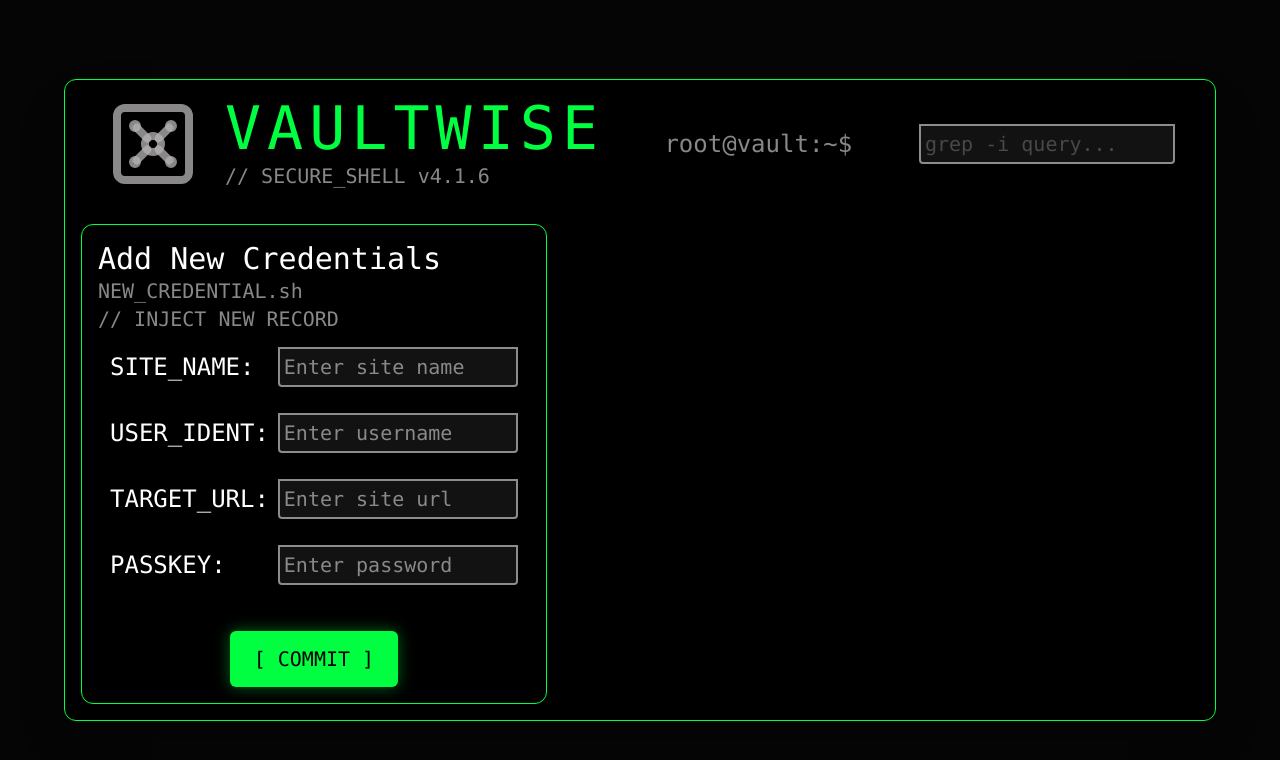
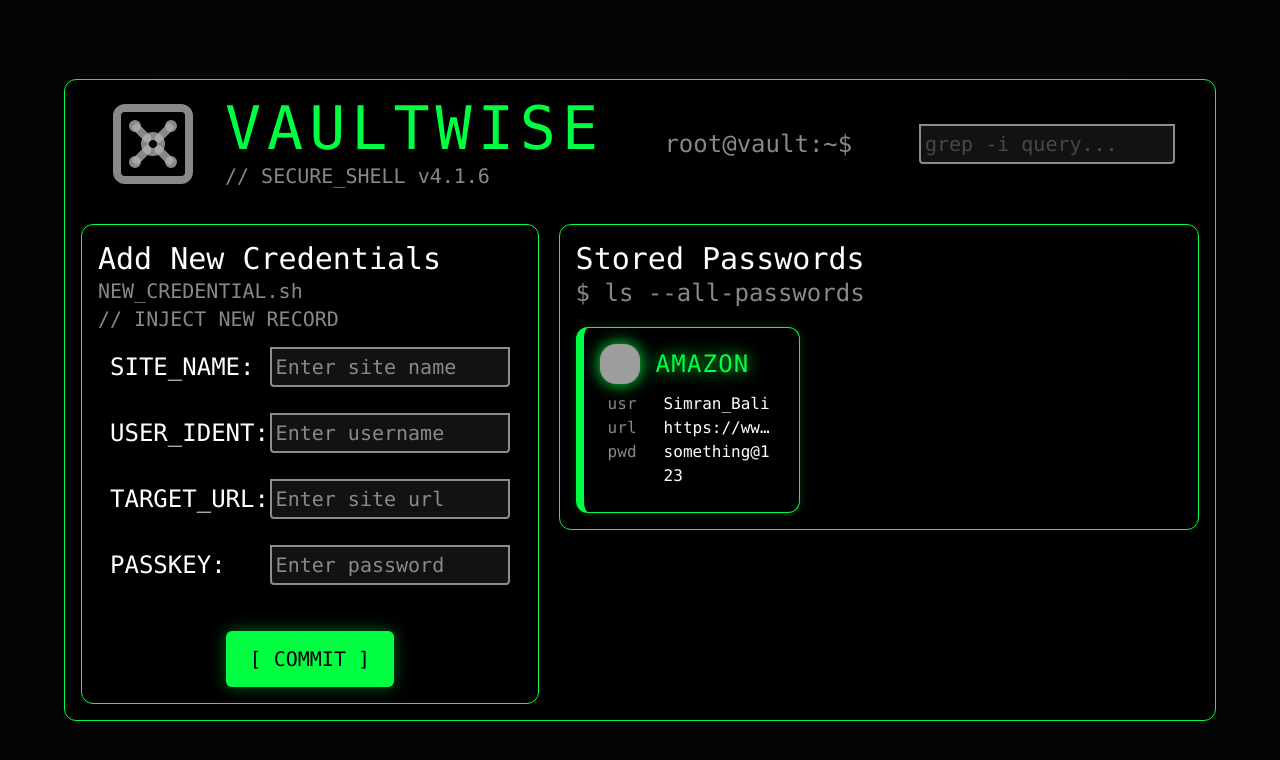
Before and after one commit to simranbali-ace04/VaultWise, a React (Vite) app: page / in a window 1280 px wide. Shown: the top 760 px of the page. Built offline with nearby package versions, Linux system fonts and the light colour scheme; grey boxes are pictures that could not be loaded.

Commit message:
stored password card

```diff
--- a/src/App.jsx
+++ b/src/App.jsx
@@ -2,13 +2,17 @@ import React from 'react'
 import Navbar from './components/navbar'
 import {Vault} from 'lucide-react'
 import LeftContent from './components/leftContent'
+import RightContent from './components/rightContent'
 
 const App = () => {
   return (
     <div className="min-h-screen bg-[#050505] flex items-center justify-center p-2 md:p-10 ">
       <div className="w-full max-w-6xl h-full max-h-212.5 bg-black border border-[#00FF41] rounded-xl overflow-hidden flex flex-col shadow-2xl">
         <Navbar />
+        <div className="flex flex-col md:flex-row gap-5 p-4 h-full w-full">
         <LeftContent />
+        <RightContent />
+        </div>
       </div>
     </div>
   )
--- a/src/components/leftContent.jsx
+++ b/src/components/leftContent.jsx
@@ -3,9 +3,7 @@ import NewCredentials from "./newCredentials";
 
 const LeftContent = () => {
   return (
-    <div className="flex flex-col md:flex-row gap-5 p-4 h-full w-full">
       <NewCredentials />
-    </div>
   );
 };
 
--- a/src/components/passwordCard.jsx
+++ b/src/components/passwordCard.jsx
@@ -0,0 +1,44 @@
+import React from "react";
+
+const PasswordCard = () => {
+  return (
+    <div className="bg-black border-l-8 border-[#00FF41] border-r border-t border-b rounded-xl p-4 mt-4 flex flex-col gap-2 h-auto min-h-40 w-56 shadow-[0_0_10px_rgba(0,255,65,0.2)] font-mono overflow-hidden">
+      <div className="w-full">
+        <h1 className="text-[#00FF41] filter drop-shadow-[0_0_8px_#00FF41] text-xl md:text-2xl flex items-center gap-4 tracking-wider">
+          <span>
+            <img
+              className="size-10 rounded-2xl"
+              src="https://static.vecteezy.com/system/resources/previews/019/136/322/original/amazon-logo-amazon-icon-free-free-vector.jpg"
+              alt="icon"
+            />
+          </span>
+          AMAZON
+        </h1>
+        <div className="flex flex-col p-2 items-start w-full">
+          <h1 className="text-[#b6b3b3c1] flex flex-row gap-4 w-full min-w-0">
+            <span className="w-10 shrink-0">usr</span>
+            <span className="text-white truncate font-medium flex-1">
+              Simran_Bali
+            </span>
+          </h1>
+
+          <h1 className="text-[#b6b3b3c1] flex flex-row gap-4 w-full min-w-0">
+            <span className="w-10 shrink-0">url</span>
+            <span className="text-white truncate font-medium flex-1">
+              https://www.amazon.com
+            </span>
+          </h1>
+
+          <h1 className="text-[#b6b3b3c1] flex flex-row gap-4 w-full min-w-0">
+            <span className="w-10 shrink-0">pwd</span>
+            <span className="text-white font-medium flex-1 break-all">
+              something@123
+            </span>
+          </h1>
+        </div>
+      </div>
+    </div>
+  );
+};
+
+export default PasswordCard;
--- a/src/components/rightContent.jsx
+++ b/src/components/rightContent.jsx
@@ -0,0 +1,17 @@
+import React from 'react'
+import PasswordCard from './passwordCard';
+const RightContent = () => {
+  return (
+    <div className='bg-black border border-[#00FF41] md:w-7/12 w-full h-full flex flex-col rounded-xl overflow-hidden p-4 gap-0.5 font-mono'>
+      <div>
+        <h1 className='text-white text-2xl md:text-3xl'>Stored Passwords</h1>
+        <h1 className='text-[#b6b3b3c1] text-xl md:text-2xl'>$ ls --all-passwords</h1>
+      </div>
+      <div>
+        <PasswordCard />
+      </div>
+    </div>
+  )
+}
+
+export default RightContent;
```
